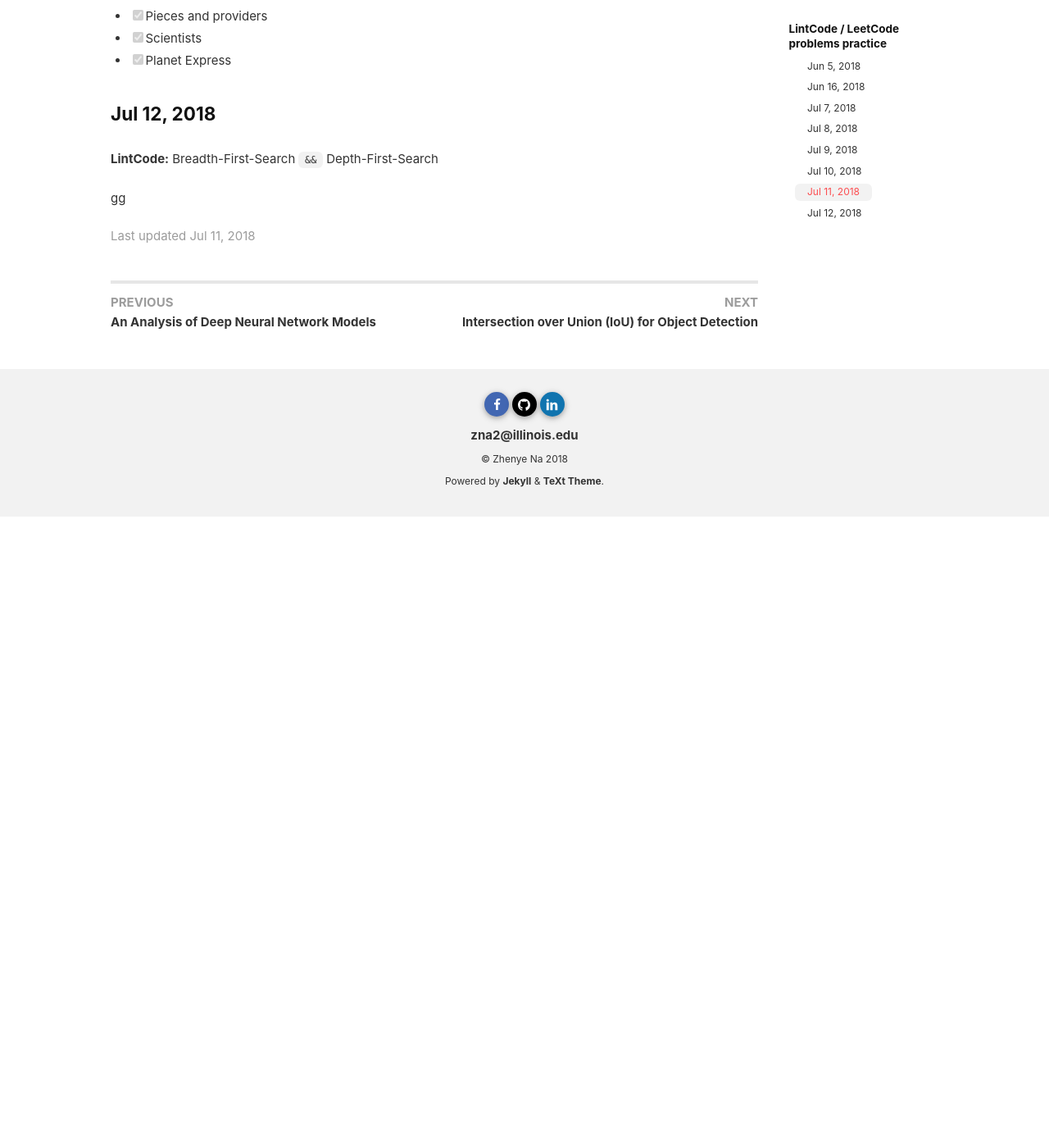
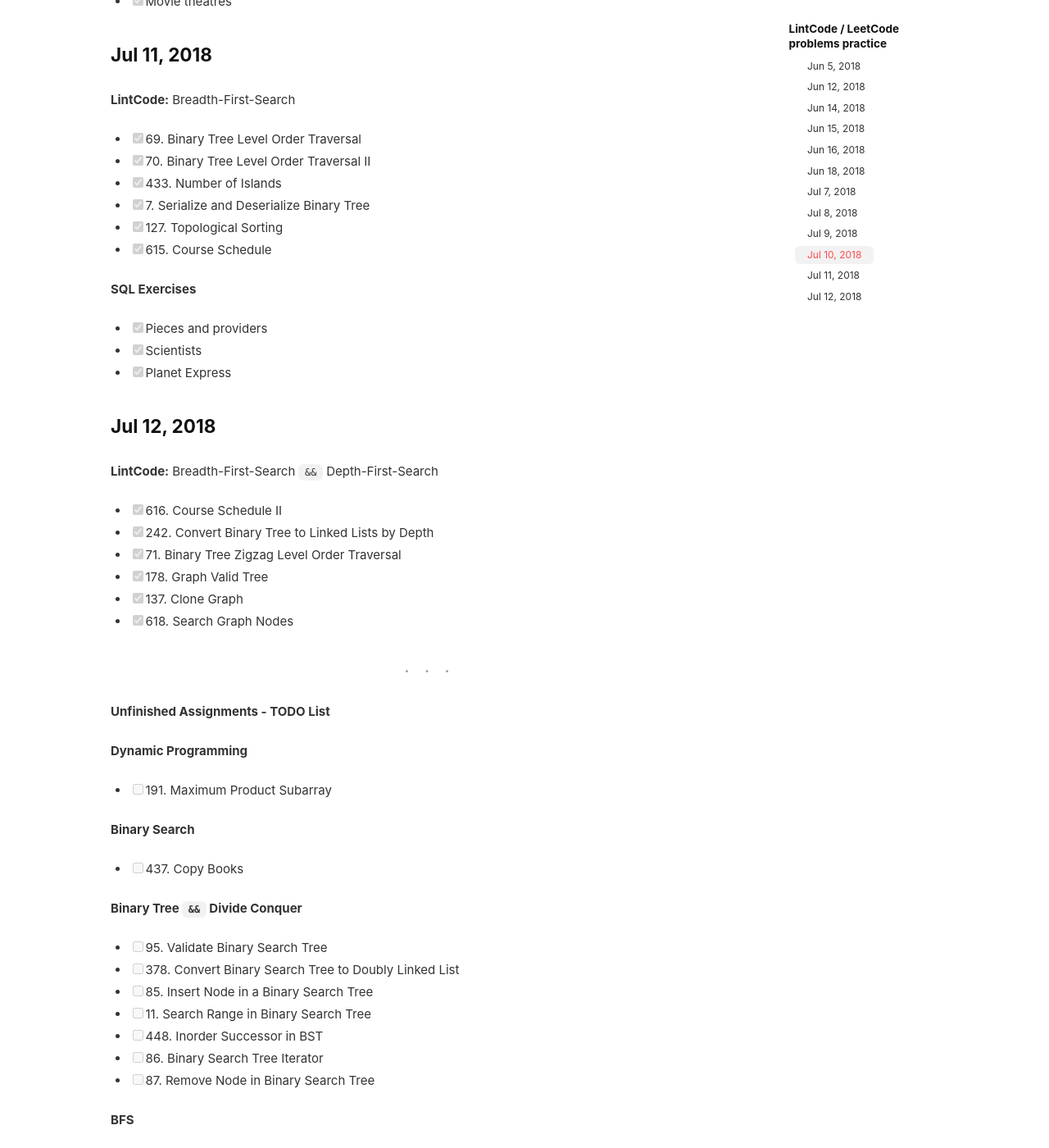
Before and after one commit to Zhenye-Na/blog, a Jekyll site: the page built from _posts/2018-06-05-problem-practice.md, in a window 1280 px wide and 1400 px high, scrolled down 3735 px. Shown: the whole window at 82% size. Built offline with Jekyll 4.4.1, drawn with Linux system fonts in a browser that asks for light colours; nearby versions of some CDN libraries; comment, search, counter and statistics services are not loaded; before the commit the page ends 4365 px from its top, so only the background shows below that; some of the changed text lies outside the part shown.

Commit message:
Update logs

```diff
--- a/_posts/2018-06-05-problem-practice.md
+++ b/_posts/2018-06-05-problem-practice.md
@@ -21,6 +21,36 @@
 - [x] 366. Fibonacci
 
 
+### Jun 12, 2018
+
+**LeetCode:** Database
+
+- [x] Big Countries
+
+
+### Jun 14, 2018
+
+**LeetCode:** Database
+
+- [x] Swap Salary
+- [x] Not Boring Movies
+- [x] Duplicate Emails
+- [x] Combine Two Tables
+
+
+### Jun 15, 2018
+
+**LeetCode:** Database
+
+- [x] Employees Earning More Than Their Managers
+- [x] Classes More Than 5 Students
+- [x] Customers Who Never Order
+- [x] Rising Temperature
+- [x] Delete Duplicate Emails
+- [x] Second Highest Salary
+- [x] Exchange Seats
+
+
 ### Jun 16, 2018
 
 **LintCode:** Naive
@@ -33,6 +63,13 @@
 - [x] 484. Swap Two Integers in Array
 - [x] 632. Binary Tree Maximum Node
 - [x] 763. Hex Conversion
+
+
+### Jun 18, 2018
+
+- [x] Consecutive Numbers
+- [x] Department Highest Salary
+- [x] Rank Scores
 
 
 ### Jul 7, 2018
@@ -153,6 +170,13 @@
 ### Jul 12, 2018
 
 **LintCode:**  Breadth-First-Search `&&` Depth-First-Search
+
+- [x] 616. Course Schedule II
+- [x] 242. Convert Binary Tree to Linked Lists by Depth
+- [x] 71. Binary Tree Zigzag Level Order Traversal
+- [x] 178. Graph Valid Tree
+- [x] 137. Clone Graph
+- [x] 618. Search Graph Nodes
 
 
 
@@ -181,4 +205,49 @@
 
 
 
+
+
+* * *
+
+**Unfinished Assignments - TODO List**
+
+**Dynamic Programming**
+
+- [ ] 191. Maximum Product Subarray
+
+**Binary Search**
+
+- [ ] 437. Copy Books
+
+**Binary Tree `&&` Divide Conquer**
+
+- [ ] 95. Validate Binary Search Tree
+- [ ] 378. Convert Binary Search Tree to Doubly Linked List
+- [ ] 85. Insert Node in a Binary Search Tree
+- [ ] 11. Search Range in Binary Search Tree
+- [ ] 448. Inorder Successor in BST
+- [ ] 86. Binary Search Tree Iterator
+- [ ] 87. Remove Node in Binary Search Tree
+
+**BFS**
+
+- [ ] 696. Course Schedule III
+- [ ] 605. Sequence Reconstruction
+- [ ] 598. Zombie in Matrix
+- [ ] 611. Knight Shortest Path
+- [ ] 573. Build Post Office II
+
+**DFS**
+
+- [ ]
+- [ ]
+- [ ]
+- [ ]
+- [ ]
+- [ ]
+- [ ]
+- [ ]
+
+* * *
+
 gg
```
Also changed, not shown: other parts of _posts/2018-06-05-problem-practice.md (+0 -20 lines).
